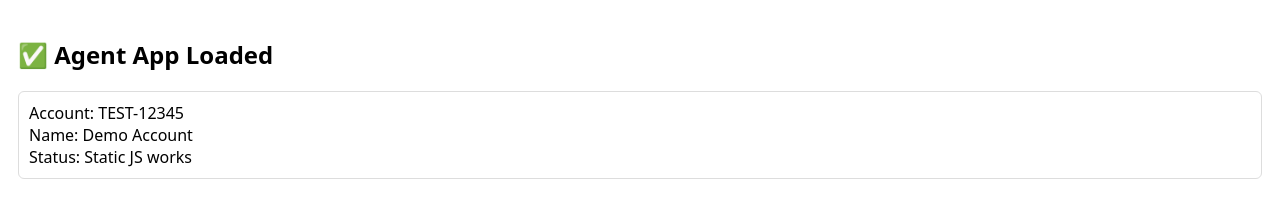
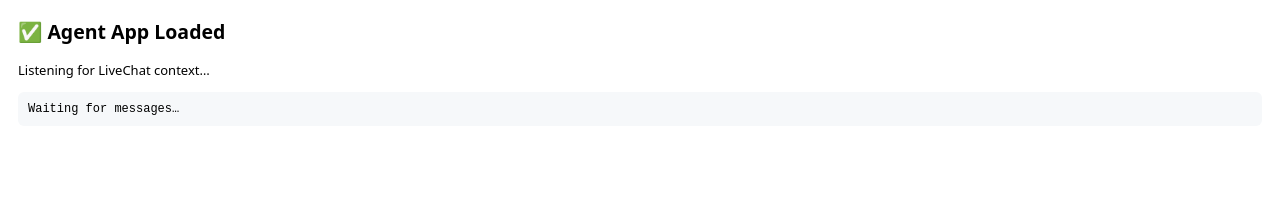
Before and after one commit to NarfVelocity/livechatvelocity, a website: page index.html in a window 1280 px wide. Drawn offline with Linux system fonts and the light colour scheme.

Commit message:
Update index.html

```diff
--- a/index.html
+++ b/index.html
@@ -7,25 +7,42 @@
       body {
         font-family: system-ui, -apple-system, BlinkMacSystemFont;
         padding: 10px;
+        font-size: 13px;
       }
-      .card {
-        border: 1px solid #ddd;
+      h2 {
+        margin-top: 0;
+      }
+      pre {
+        background: #f6f8fa;
+        padding: 10px;
         border-radius: 6px;
-        padding: 10px;
-        margin-top: 10px;
+        max-height: 400px;
+        overflow: auto;
+        font-size: 12px;
       }
     </style>
   </head>
   <body>
     <h2>✅ Agent App Loaded</h2>
+    <p>Listening for LiveChat context…</p>
 
-    <div class="card" id="content">
-      Loading static data…
-    </div>
+    <pre id="output">Waiting for messages…</pre>
 
     <script>
-      document.getElementById("content").innerText =
-        "Account: TEST-12345\nName: Demo Account\nStatus: Static JS works";
+      const output = document.getElementById("output");
+
+      window.addEventListener("message", (event) => {
+        // Safety: only accept messages that look like LiveChat payloads
+        if (!event || !event.data) return;
+
+        try {
+          const data = event.data;
+
+          output.textContent = JSON.stringify(data, null, 2);
+        } catch (err) {
+          output.textContent = "Error parsing message";
+        }
+      });
     </script>
   </body>
 </html>
```
